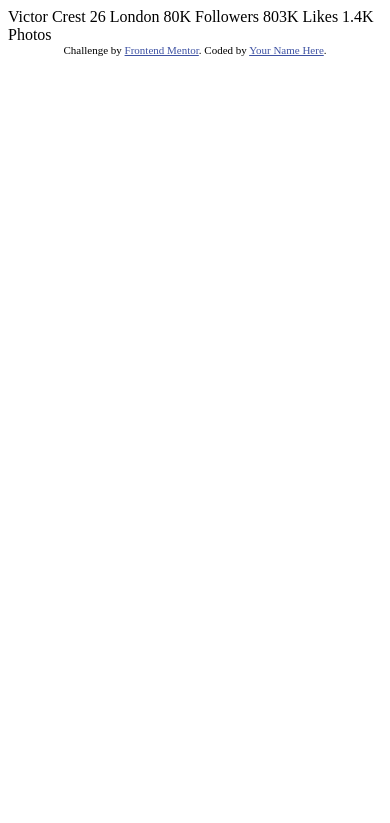
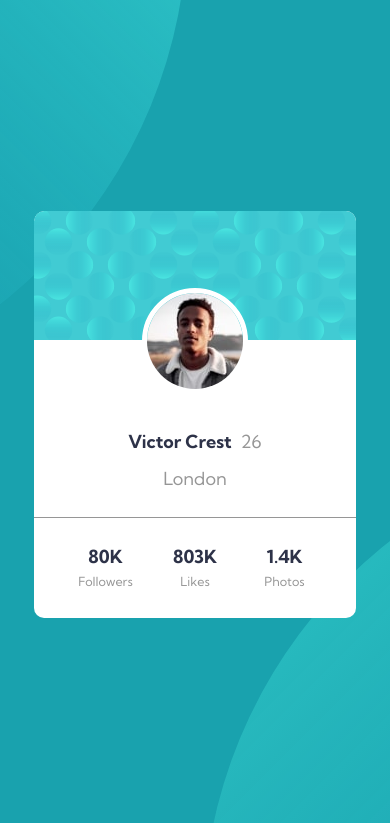
Before and after one commit to AnAiFa/FrontEndMentor-profile-card-component-main, a plain HTML site: page index.html in a window 390 px wide. Shown: the top 823 px of the page. Drawn offline with Linux system fonts and the light colour scheme.

Commit message:
finished mobile view

```diff
--- /dev/null
+++ b/css/app.scss
@@ -0,0 +1,98 @@
+
+
+html {
+    box-sizing: border-box;
+    font-size: 18px;
+}
+
+*, *::after, *::before{
+    box-sizing: inherit;
+    margin: 0;
+}
+
+body {
+    font-family: 'Kumbh Sans', sans-serif;
+    background-color: hsl(185, 75%, 39%);
+    position: relative;
+}
+
+.bg-top {
+    position: fixed;
+    // left: -200px;
+    // top: -700px;
+    left: -790px;
+    top: -570px;
+    z-index: -1;
+}
+
+.bg-bottom {
+    // right: -200px;
+    // bottom: -700px;
+    position: fixed;
+    right: -790px;
+    bottom: -570px;
+    z-index: -1;
+}
+
+section {
+    margin: 25vh 4vh;
+    border-radius: 10px;
+    overflow: hidden;
+}
+
+.card {
+    border-top-left-radius: 10px;
+    border-top-left-radius: 10px;
+    overflow: hidden;
+    background-color: white;
+    display: flex;
+    flex-direction: column;
+    align-items: center;
+    flex-shrink: 0;
+    .profile-bg {
+        width: 100%;
+    }
+    .profile-picture {
+        margin-top: -52px;
+        border: 5px solid white;
+        border-radius: 50%;
+    }
+    .profile-name {
+        padding-top: 2em;
+        padding-bottom: .8em;
+        text-align: center;
+        font-weight: bold;
+        color: hsl(229, 23%, 23%);
+        > span {
+            font-weight: normal;
+            margin-left: .5em;
+            color: hsl(0, 0%, 59%);
+        }
+    }
+    p {
+        text-align: center;
+        color: hsl(0, 0%, 59%);
+        padding-bottom: 1.5em;
+    }
+}
+
+.profile-details {
+    display: grid;
+    grid-template-columns: repeat(3, 1fr);
+    text-align: center;
+    background-color: white;
+    border-top:1px solid hsl(0, 0%, 59%);
+    padding: 1.5em;
+    p {
+        font-weight: bold;
+        color: hsl(229, 23%, 23%);
+    }
+    span {
+        font-size: .7rem;
+        color: hsl(0, 0%, 59%);
+    }
+}
+
+.footer {
+    text-align: center;
+}
--- a/index.html
+++ b/index.html
@@ -5,31 +5,38 @@
   <meta name="viewport" content="width=device-width, initial-scale=1.0"> <!-- displays site properly based on user's device -->
 
   <link rel="icon" type="image/png" sizes="32x32" href="./images/favicon-32x32.png">
+  <link rel="preconnect" href="https://fonts.gstatic.com">
+  <link href="https://fonts.googleapis.com/css2?family=Kumbh+Sans:wght@400;700&display=swap" rel="stylesheet">
+  <link rel="stylesheet" href="css/app.css">
 
   <title>Frontend Mentor | Profile card component</title>
 
-  <!-- Feel free to remove these styles or customise in your own stylesheet 👍 -->
-  <style>
-    .attribution { font-size: 11px; text-align: center; }
-    .attribution a { color: hsl(228, 45%, 44%); }
-  </style>
 </head>
 <body>
-  Victor Crest
-  26
-  London
-
-  80K
-  Followers
-
-  803K
-  Likes
-
-  1.4K
-  Photos
-  <div class="attribution">
+  <img class="bg-top" src="images/bg-pattern-top.svg" alt="background top">
+  <img class="bg-bottom" src="images/bg-pattern-bottom.svg" alt="background bottom">
+  <section>
+    <div class="card">
+      <img class="profile-bg" src="images/bg-pattern-card.svg" alt="background color of profile">
+      <img class="profile-picture" src="images/image-victor.jpg" alt="profile image">
+      <p class="profile-name">Victor Crest<span>26</span></p>
+      <p>London</p>
+    </div>
+    <div class="profile-details">
+      <div>
+        <p>80K</p><span>Followers</span>
+      </div>
+      <div>
+        <p>803K</p><span>Likes</span>
+      </div>
+      <div>
+        <p>1.4K</p><span>Photos</span>
+      </div>
+    </div>
+  </section>
+  <div class="footer">
     Challenge by <a href="https://www.frontendmentor.io?ref=challenge" target="_blank">Frontend Mentor</a>.
-    Coded by <a href="#">Your Name Here</a>.
+    Coded by <a href="#">Evan Ross</a>.
   </div>
 </body>
 </html>
```
Also changed, not shown: css/app.css (added), 1 other file.
